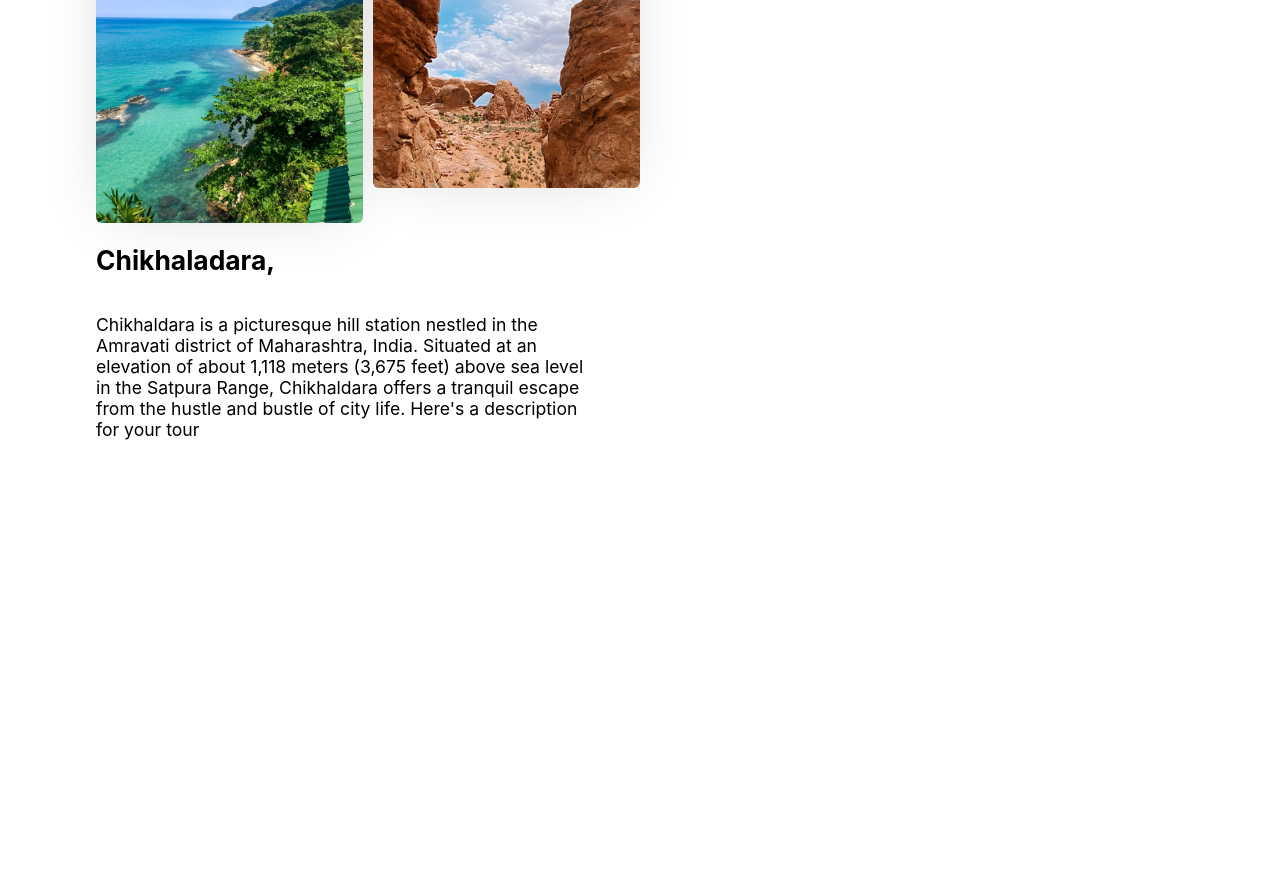
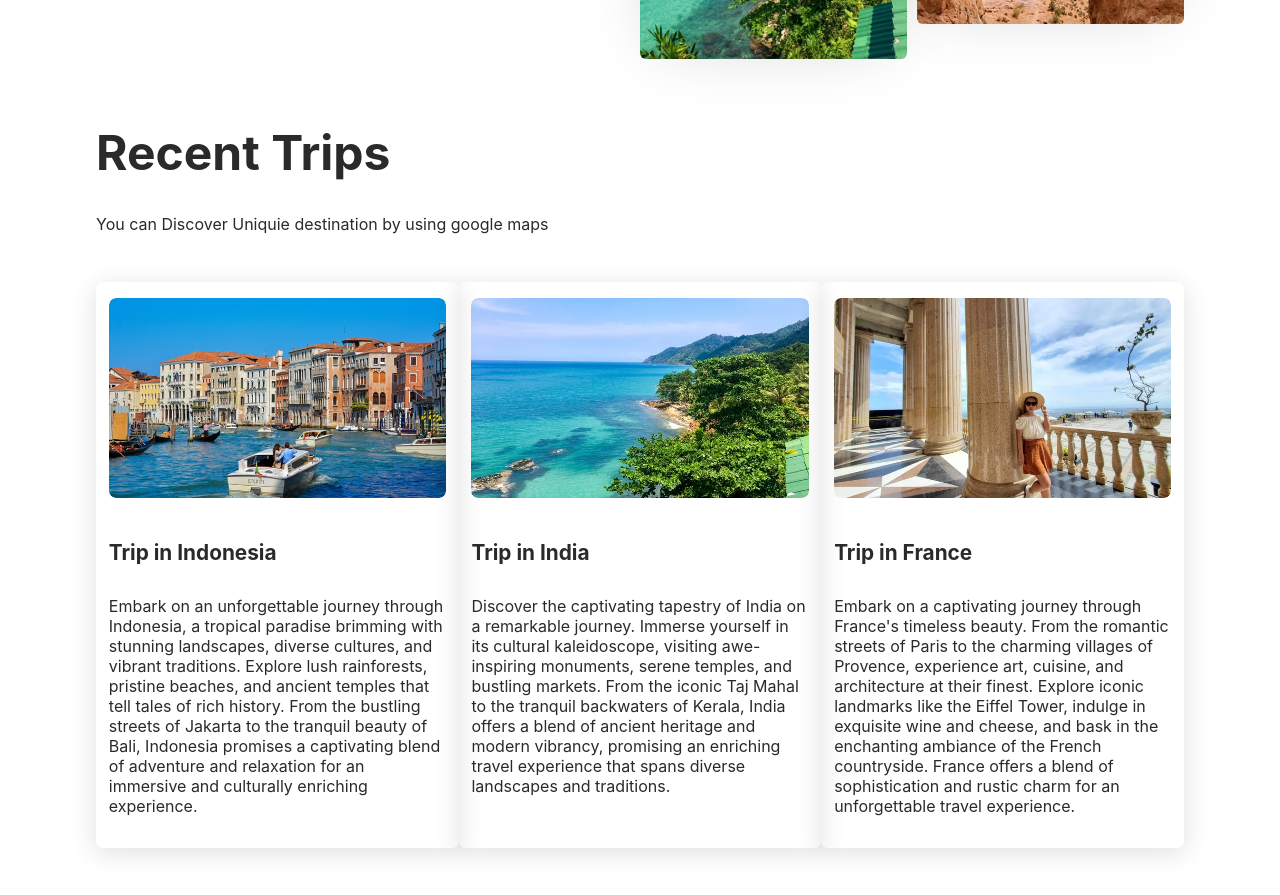
Before and after one commit to Krushna1621/Tour-Travel, a React (Create React App) app: page / in a window 1280 px wide. Shown: the part 1760-2655 px from the top of the page. Before the commit the page ends 2282 px from the top, so only its background shows below. Built offline with nearby package versions, Linux system fonts and the light colour scheme.

Commit message:
added tripdata and style

```diff
--- a/src/components/Destination.js
+++ b/src/components/Destination.js
@@ -11,14 +11,12 @@ function Destination() {
          <h1>Popular Destination</h1>
          <p>Tours gives the opportunity to see a lot,within a time frame</p>
          <DestinationData
-           className=".first-destination"
            heading="Mahabaleshwer"
            text="Mahabaleshwar is a serene and enchanting hill station located in the Western Ghats of Maharashtra, India. It is renowned for its breathtaking landscapes, lush greenery, pleasant climate, and a variety of attractions that make it a popular destination for tourists seeking a peaceful getaway from the hustle and bustle of city life."
            img1={img1}
            img2={img2}
          ></DestinationData>
          <DestinationData
-          className="first-destination-reverse"
            heading="Chikhaladara,"
            text="Chikhaldara is a picturesque hill station nestled in the Amravati district of Maharashtra, India. Situated at an elevation of about 1,118 meters (3,675 feet) above sea level in the Satpura Range, Chikhaldara offers a tranquil escape from the hustle and bustle of city life. Here's a description for your tour"
            img1={img3}
--- a/src/components/DestinationData.js
+++ b/src/components/DestinationData.js
@@ -3,7 +3,7 @@ import React from 'react'
 
 function DestinationData(props) {
   return (
-    <div className={props.className}>
+    <div className='first-destination'>
              <div className='des-text'>
                 <h2>{props.heading}</h2>
                 <p>{props.text}</p>
--- a/src/components/Destinationstyle.css
+++ b/src/components/Destinationstyle.css
@@ -15,11 +15,7 @@
     justify-content: space-between;
     margin-top: 4.5rem;
 }
-.first-destination-reverse{
-    display: flex;
-    flex-direction: column-reverse;
-    margin-top: 4.5rem;
-}
+
 .des-text {
     width: 45%;
     text-align: start;
--- /dev/null
+++ b/src/components/Trip.js
@@ -0,0 +1,34 @@
+import './TripStyle.css';
+import React from 'react'
+import TripData from './TripData';
+import Trip1 from '../assets/5.jpg';
+import Trip2 from '../assets/8.jpg';
+import Trip3 from '../assets/6.jpg';
+function Trip() {
+  return (
+    <div className='trip'>
+      <h1>Recent Trips</h1>
+      <p>You can Discover Uniquie destination by using google maps</p>
+      <div className='tripcard'>
+      <TripData
+      image={Trip1}
+      heading="Trip in Indonesia"
+      text="Embark on an unforgettable journey through Indonesia, a tropical paradise brimming with stunning landscapes, diverse cultures, and vibrant traditions. Explore lush rainforests, pristine beaches, and ancient temples that tell tales of rich history. From the bustling streets of Jakarta to the tranquil beauty of Bali, Indonesia promises a captivating blend of adventure and relaxation for an immersive and culturally enriching experience."
+      ></TripData>
+
+      <TripData
+      image={Trip2}
+      heading="Trip in India"
+      text="Discover the captivating tapestry of India on a remarkable journey. Immerse yourself in its cultural kaleidoscope, visiting awe-inspiring monuments, serene temples, and bustling markets. From the iconic Taj Mahal to the tranquil backwaters of Kerala, India offers a blend of ancient heritage and modern vibrancy, promising an enriching travel experience that spans diverse landscapes and traditions."
+      ></TripData>
+
+      <TripData
+      image={Trip3}
+      heading="Trip in France"
+      text="Embark on a captivating journey through France's timeless beauty. From the romantic streets of Paris to the charming villages of Provence, experience art, cuisine, and architecture at their finest. Explore iconic landmarks like the Eiffel Tower, indulge in exquisite wine and cheese, and bask in the enchanting ambiance of the French countryside. France offers a blend of sophistication and rustic charm for an unforgettable travel experience."
+      ></TripData>
+      </div>
+    </div>
+  )
+}
+export default Trip;
--- /dev/null
+++ b/src/components/TripData.js
@@ -0,0 +1,14 @@
+import React from 'react'
+import './TripStyle.css'
+function TripData(props) {
+  return (
+    <div className='t-card'>
+      <div className='t-image'>
+        <img alt="image" src={props.image}></img>
+      </div>
+      <h4>{props.heading}</h4>
+      <p>{props.text}</p>
+    </div>
+  )
+}
+export default TripData;
--- /dev/null
+++ b/src/components/TripStyle.css
@@ -0,0 +1,62 @@
+.trip{
+    margin:4rem 6rem;
+    color:#2a2a2a;
+}
+
+.trip h1{
+    font-size: 3rem;
+
+}
+
+.tripcard{
+    margin-top: 3rem;
+    display: flex;
+    justify-content: space-between;
+
+}
+
+.t-card{
+  width:32%;
+  text-align: start;
+  box-shadow: 0 5px 25px 2px rgba(0,0,0,0.11);
+  border-radius: 7px;
+  cursor: pointer;
+  padding: 1rem .8rem;
+}
+
+.t-image{
+    height: 200px;
+    overflow: hidden;
+    border-radius:7px;
+}
+
+.t-image img{
+    width:100%;
+    height:100%;
+    transition:0.3s ease-in-out;
+    border-radius: 7px;
+
+}
+
+.t-image:hover img{
+    transform: scale(1.3);
+}
+
+.t-card h4{
+    font-size: 1.3rem;
+    padding: .9rem 0 .2rem 0;
+}
+
+@media screen and (max-width: 850px) {
+    .trip {
+        margin: 4rem 2rem;
+    }
+
+    .tripcard {
+        justify-content: center; /* Center align cards on smaller screens */
+    }
+
+    .t-card {
+        width: 90%; /* Make cards almost full width on smaller screens */
+    }
+}
--- a/src/routes/Home.js
+++ b/src/routes/Home.js
@@ -3,6 +3,7 @@ import Navbar from '../components/Navbar'
 import Hero from '../components/Hero'
 import heroImage  from '../assets/12.jpg'
 import Destination from '../components/Destination'
+import Trip from '../components/Trip'
 function Home() {
   return (
     <>
@@ -17,6 +18,7 @@ function Home() {
        btnClass="show"
        ></Hero>
       <Destination></Destination>
+      <Trip></Trip>
     </>
   )
 }
```
